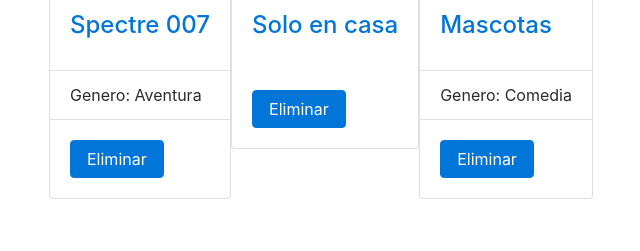
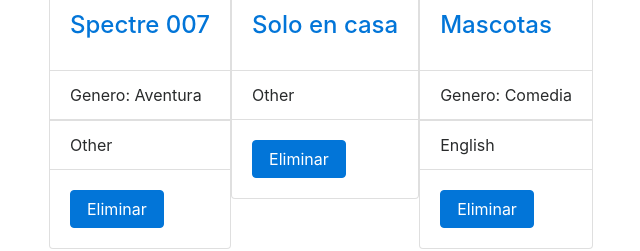
Before and after one commit to ackuser/ng-films-tutorial, an Angular app: page / in a window 1280 px wide. Shown: the part 139-390 px from the top of the page, without its empty margins (36-676 px from the left). Built offline with nearby package versions, Linux system fonts and the light colour scheme.

Commit message:
ngSwitch

```diff
--- a/src/app/app.component.ts
+++ b/src/app/app.component.ts
@@ -23,6 +23,7 @@
         {
             name: 'Mascotas',
             gender: 'Comedia',
+            language: 'English',
             image: 'https://images-na.ssl-images-amazon.com/images/M/MV5BMjIzMzA1OTkzNV5BMl5BanBnXkFtZTgwODE3MjM4NzE@._V1_UX182_CR0,0,182,268_AL_.jpg',
             imdbUrl: 'http://www.imdb.com/title/tt2709768/'
         }
--- a/src/shared/film.component.html
+++ b/src/shared/film.component.html
@@ -7,6 +7,15 @@
         <ul class="list-group list-group-flush" *ngIf="data?.gender">
             <li class="list-group-item">Genero: {{data.gender}}</li>
         </ul>
+        <ul class="list-group list-group-flush" [ngSwitch]="data.language">
+            <!-- <li class="list-group-item">Genero: {{data.gender}}</li> -->
+            <li class="list-group-item" *ngSwitchCase="'English'">English</li>
+            <li class="list-group-item" *ngSwitchCase="'Spanish'">Español</li>
+            <li class="list-group-item" *ngSwitchDefault>Other</li>
+        </ul>
+        <!-- </div> -->
+
+
         <div class="card-block">
             <a href="#" class="btn btn-primary" (click)="remove()">Eliminar</a>
         </div>
```
